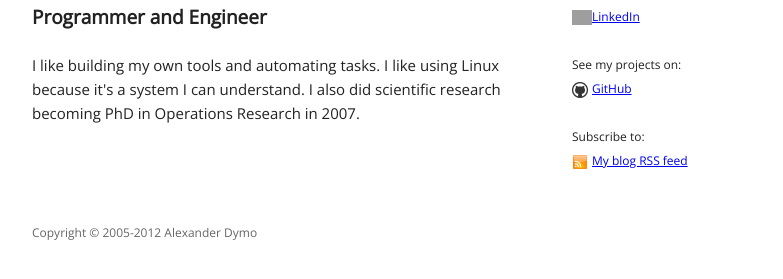
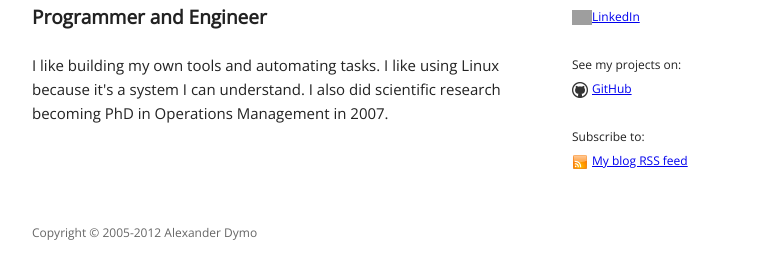
Before and after one commit to adymo/alexdymo.com, a Jekyll site: the page built from index.html, in a window 1280 px wide. Shown: the part 547-826 px from the top of the page, without its empty margins (248-1031 px from the left). Built offline with Jekyll 4.4.1, drawn with Linux system fonts in a browser that asks for light colours; Markdown is read by kramdown in place of the engine named in the settings; grey boxes are pictures that could not be loaded.

Commit message:
Use "Operations Management" as my phd speciality

```diff
--- a/index.html
+++ b/index.html
@@ -15,5 +15,5 @@ Free software has been my passion since 2002 when I started contributing to <a h
 
 <h1>Programmer and Engineer</h1>
 <p>
-I like building my own tools and automating tasks. I like using Linux because it's a system I can understand. I also did scientific research becoming PhD in Operations Research&nbsp;in&nbsp;2007.
+I like building my own tools and automating tasks. I like using Linux because it's a system I can understand. I also did scientific research becoming PhD in Operations Management&nbsp;in&nbsp;2007.
 </p>
--- a/resume.html
+++ b/resume.html
@@ -97,7 +97,7 @@ description: "Resume of Alexander Dymo: entrepreneur, Y Combinator alum, free so
 <h1>Education</h1>
 
 <p>
-    <b>PhD, Operations Research (Project Management)</b><br/>
+    <b>PhD, Operations Management</b><br/>
     2002-2007, National University of Shipbuilding<br/>
     <span class="deemphasized">
         Research topic: Enhancement of open source software project management efficiency.<br/>
```
